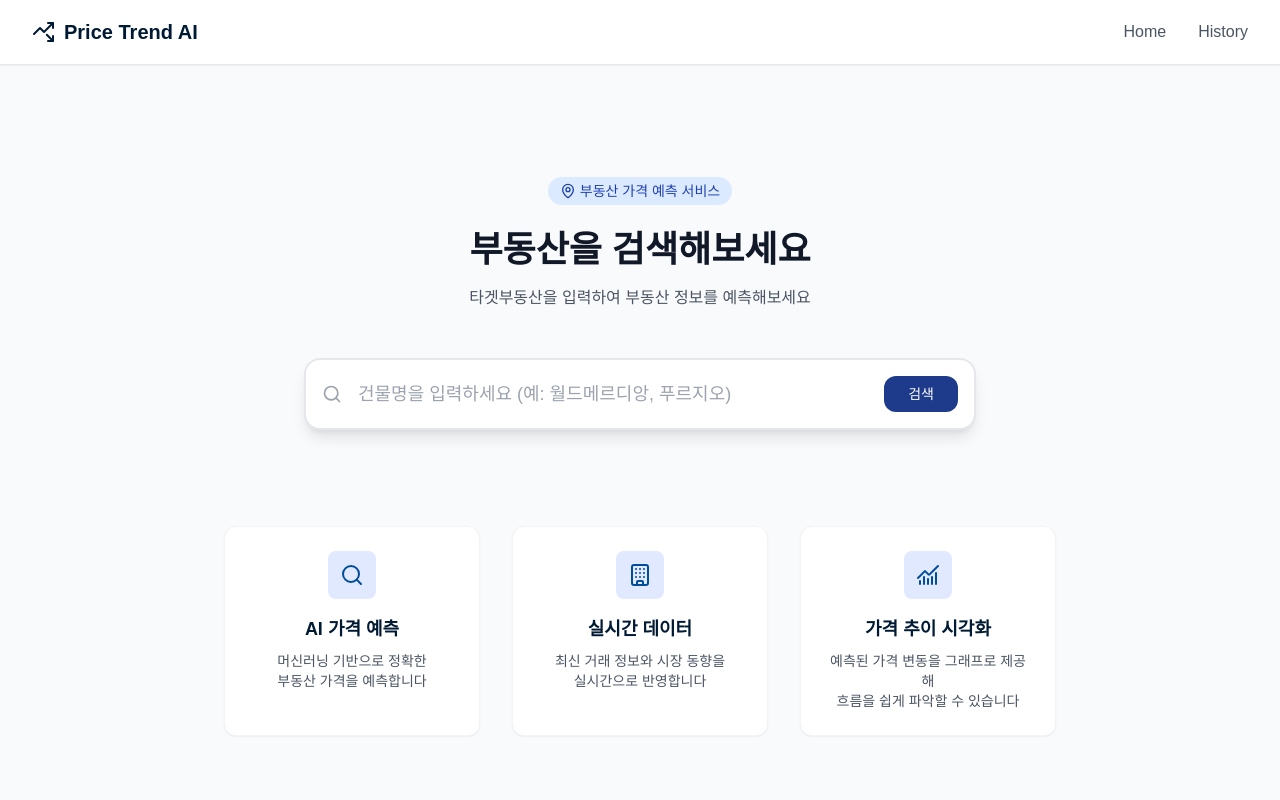
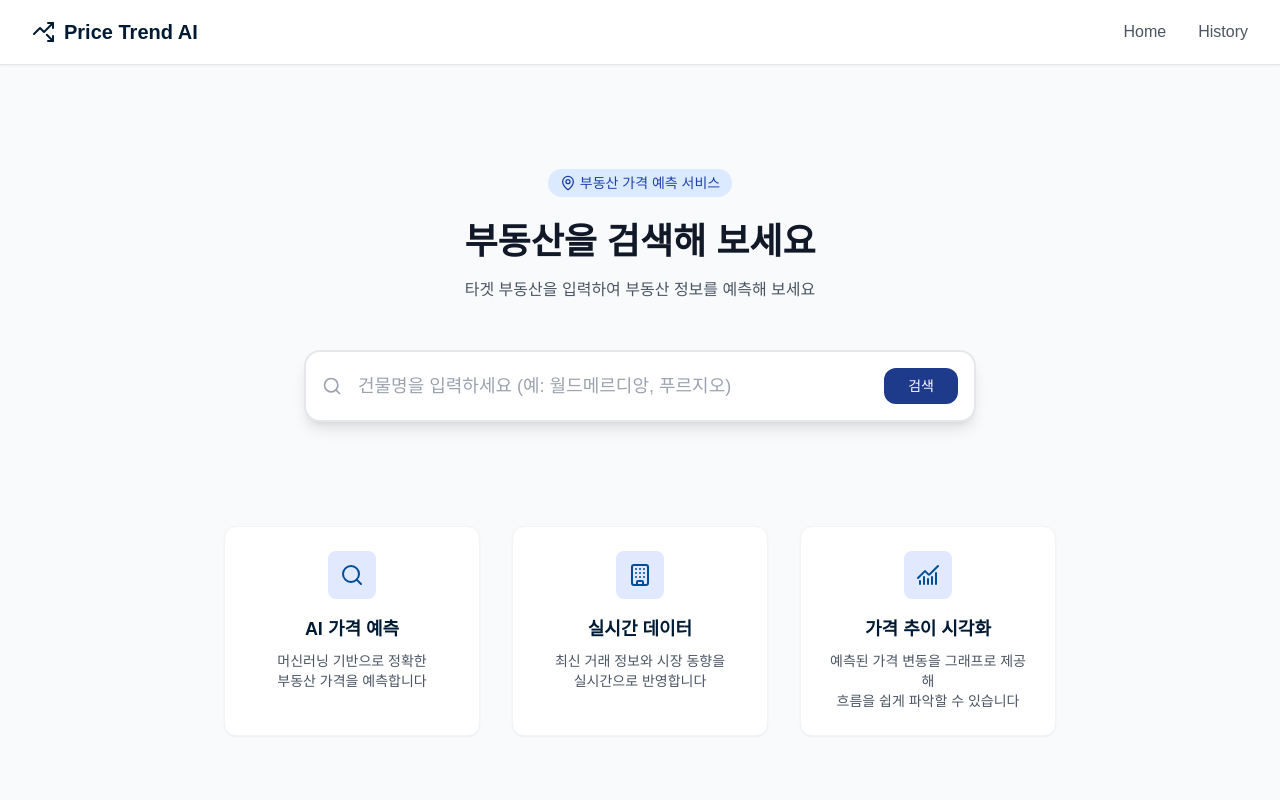
Before and after one commit to PriceTrendAI/price-trend-fe, a React (Vite) app: page /search in a window 1280 px wide. Shown: the top 800 px of the page. Built offline with nearby package versions, Linux system fonts and the light colour scheme; no server answers; a web font is replaced by a local one.

Commit message:
chore: 안내 문구 수정

```diff
--- a/src/components/modal/PropertyModal.tsx
+++ b/src/components/modal/PropertyModal.tsx
@@ -178,7 +178,7 @@ export default function PropertyModal({
 
                   {isPredicting ? (
                     <div className="text-center text-sm text-gray-500 h-[400px] flex items-center justify-center border border-gray-100 rounded-md mb-4">
-                      예측에는 최대 1분 정도 소요될 수 있습니다. 잠시만 기다려 주세요.
+                      예측에는 1~2분 정도 소요될 수 있습니다. 잠시만 기다려 주세요.
                     </div>
                   ) : !aiChartData || aiChartData.length === 0 ? (
                     <div className="text-center text-sm text-gray-500 h-[400px] flex items-center justify-center border border-gray-100 rounded-md">
--- a/src/components/search/SearchFilter.tsx
+++ b/src/components/search/SearchFilter.tsx
@@ -63,7 +63,7 @@ export default function SearchFilter() {
   };
 
   return (
-    <div className="max-w-4xl mx-auto px-4 sm:px-6 lg:px-8 py-28">
+    <div className="max-w-4xl mx-auto px-4 sm:px-6 lg:px-8 py-[6.5rem]">
       {/* Title */}
       <div className="text-center mb-12">
         <div className="mb-6">
@@ -72,8 +72,8 @@ export default function SearchFilter() {
             부동산 가격 예측 서비스
           </span>
         </div>
-        <h2 className="text-4xl font-bold mb-4 text-gray-900">부동산을 검색해보세요</h2>
-        <p className="text-gray-600">타겟부동산을 입력하여 부동산 정보를 예측해보세요</p>
+        <h2 className="text-4xl font-bold mb-4 text-gray-900">부동산을 검색해 보세요</h2>
+        <p className="text-gray-600">타겟 부동산을 입력하여 부동산 정보를 예측해 보세요</p>
       </div>
 
       <div className="relative max-w-2xl mx-auto mb-16">
--- a/src/components/search/SearchResult.tsx
+++ b/src/components/search/SearchResult.tsx
@@ -18,7 +18,7 @@ export default function SearchResult({
   if (!showResults) {
     return (
       <>
-        <div className="grid md:grid-cols-3 gap-8 py-8">
+        <div className="grid md:grid-cols-3 gap-8 py-10">
           <div className="text-center p-6 bg-white rounded-xl shadow-sm border border-gray-100 hover:shadow-md transition-shadow duration-200">
             <div className="inline-flex items-center justify-center w-12 h-12 bg-navy-100 rounded-lg mb-4">
               <Search className="h-6 w-6 text-navy-600" />
@@ -71,7 +71,7 @@ export default function SearchResult({
       <div className="text-center py-20">
         <Home className="h-16 w-16 text-gray-300 mx-auto mb-6" />
         <h3 className="text-xl font-medium text-gray-600 mb-2">검색 결과가 없습니다</h3>
-        <p className="text-gray-500">동이나 지역명을 입력하여 부동산 정보를 확인하세요</p>
+        <p className="text-gray-500">입력하신 부동산 정보를 다시 확인해 주세요</p>
       </div>
     );
   }
```
